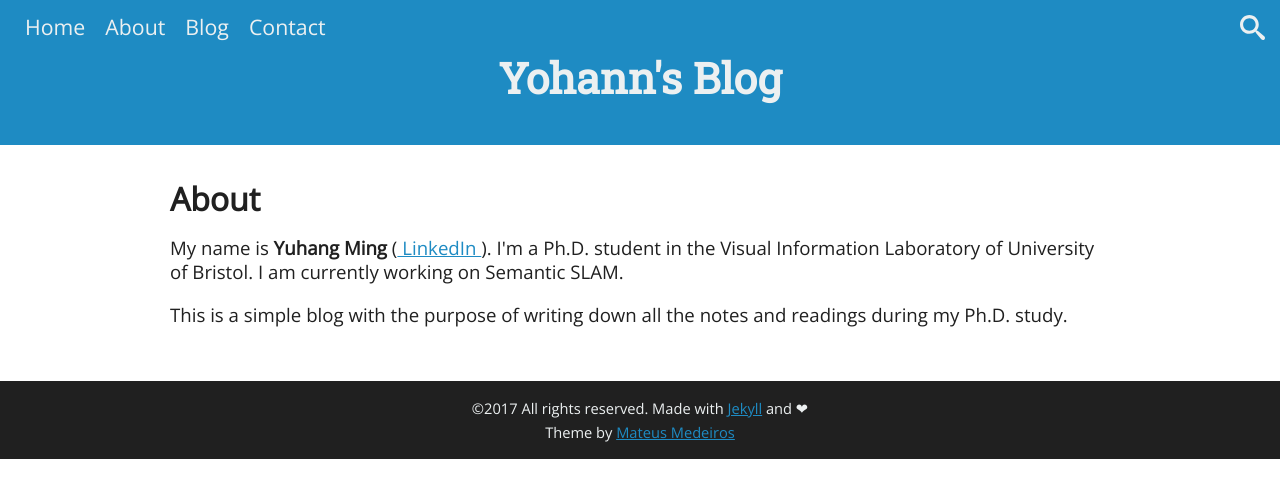
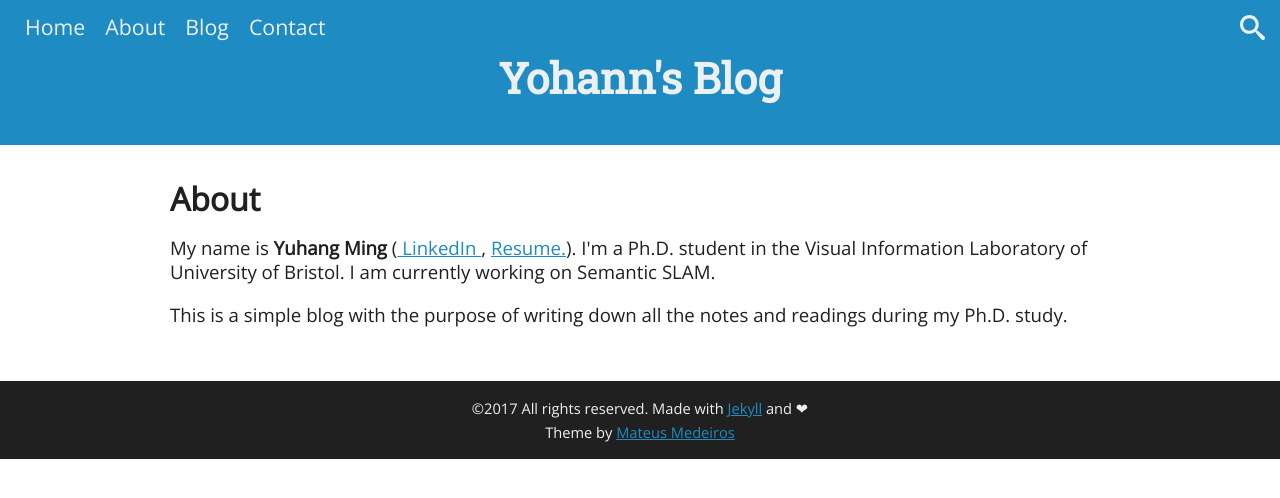
Before and after one commit to YuhangMing/YuhangMing.github.io, a Jekyll site: the page built from about.html, in a window 1280 px wide. Shown: the top 498 px of the page. Built offline with Jekyll 4.4.1, drawn with Linux system fonts in a browser that asks for light colours.

Commit message:
trying to link resume 1

```diff
--- a/about.html
+++ b/about.html
@@ -3,6 +3,6 @@ layout: page
 title: About
 permalink: /about/
 ---
-<p> My name is <b>Yuhang Ming</b> (<a href="http://www.linkedin.com/in/yuhang-ming"> LinkedIn </a>). I'm a Ph.D. student in the Visual Information Laboratory of University of Bristol. I am currently working on Semantic SLAM. </p>
+<p> My name is <b>Yuhang Ming</b> (<a href="http://www.linkedin.com/in/yuhang-ming"> LinkedIn </a>, <a href="/assets/resume.pdf"> Resume.</a>). I'm a Ph.D. student in the Visual Information Laboratory of University of Bristol. I am currently working on Semantic SLAM. </p>
 
 <p> This is a simple blog with the purpose of writing down all the notes and readings during my Ph.D. study. </p>
```
